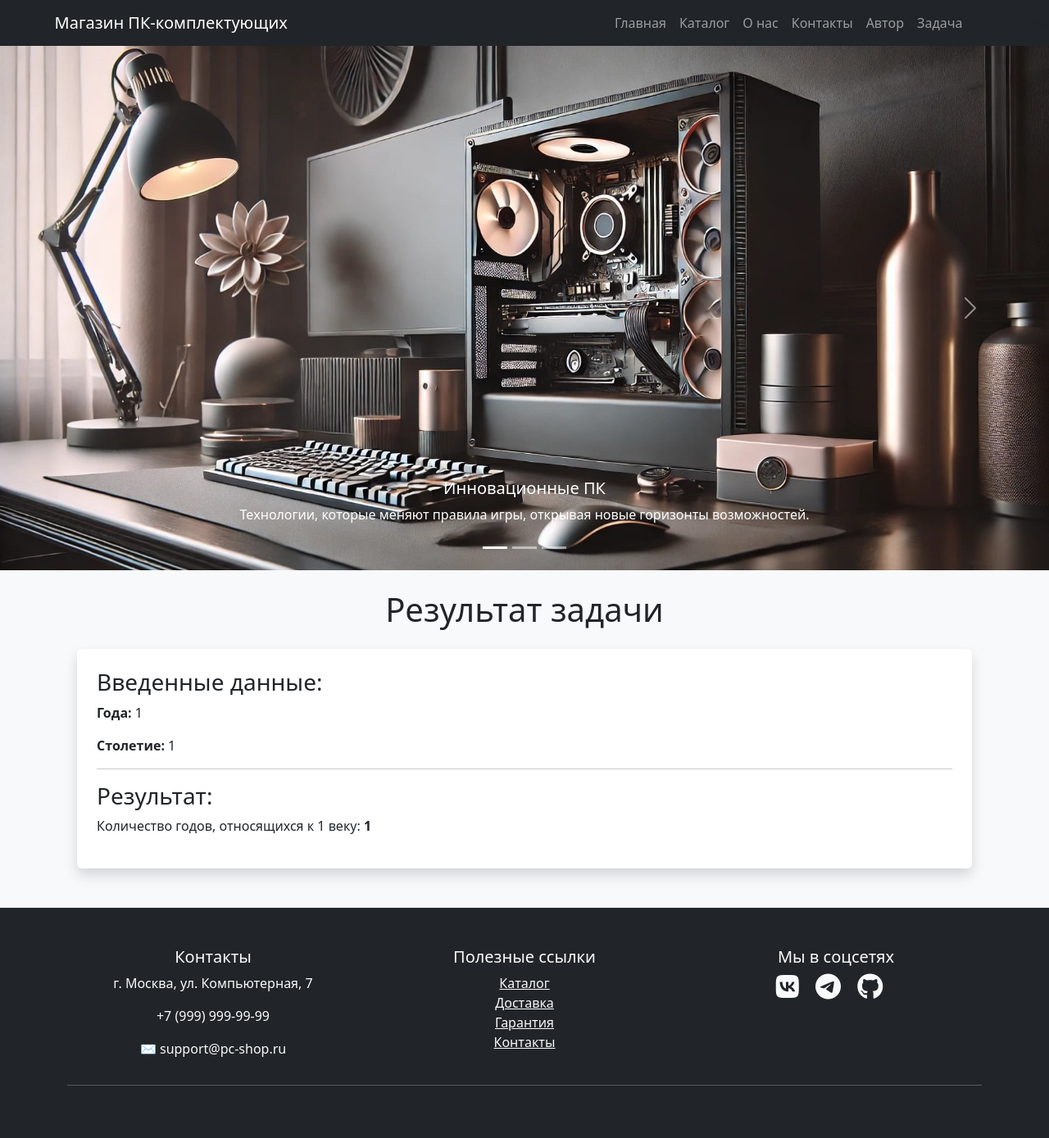
After one commit to EpifanovID/web_site, a Django app: page /task/1/1 in a window 1280 px wide. The commit adds this page. Shown: the whole page at 82% size. Run offline with Django 5.2, Linux system fonts and the light colour scheme.

Commit message:
Added a solution to the problem

```diff
--- a/myapp/templates/author.html
+++ b/myapp/templates/author.html
@@ -20,7 +20,9 @@
         <h2 class="text-center mb-4">Я и моя образовательная программа</h2>
         <div class="row d-flex align-items-center">
             <div class="col-md-6 text-center">
-                <img src="{% static author_info.photo %}" class="img-fluid rounded-circle mb-3" alt="{{ author_info.name }}">
+                <a href="https://t.me/Epifanov_Ilia">
+                    <img src="{% static author_info.photo %}" class="img-fluid rounded-circle mb-3" alt="{{ author_info.name }}">
+                </a>
                 <h5>{{ author_info.name }}</h5>
                 <p class="lead">Email: <a href="mailto:{{ author_info.email }}">{{ author_info.email }}</a></p>
                 <p class="lead">Телефон: {{ author_info.phone }}</p>
--- a/myapp/templates/base.html
+++ b/myapp/templates/base.html
@@ -29,9 +29,10 @@
                 <!-- <li class="nav-item"><a class="nav-link" href="#">Корзина</a></li> -->
                 <li class="nav-item"><a class="nav-link" href="/contacts/">Контакты</a></li>
                 <li class="nav-item"><a class="nav-link" href="/author/">Автор</a></li>
+                <li class="nav-item"><a class="nav-link" href="/task/">Задача</a></li>
             </ul>
         </div>
-        </div>
+    </div>task
 </nav>
 
 <!-- Карусель с изображениями -->
@@ -81,9 +82,11 @@
 </main>
 
 <!-- Кнопка "К началу страницы" -->
+{% block back_to_top %}
 <div class="text-center mt-4">
     <a href="#" class="btn" style="background-color: #222529; color: white;">К началу страницы</a>
 </div>
+{% endblock %}
 
 <!-- Закрывашка -->
 <footer class="bg-dark text-light py-5 mt-4">
--- a/myapp/templates/product.html
+++ b/myapp/templates/product.html
@@ -21,4 +21,7 @@
         <a href="{% url 'catalog' %}" class="btn" style="background-color: #222529; border-color: #222529; color: white;">Назад в каталог</a>
     </div>
 </div>
+
+{% block back_to_top %}{% endblock %}
+
 {% endblock %}
--- /dev/null
+++ b/myapp/templates/task_result.html
@@ -0,0 +1,25 @@
+{% extends 'base.html' %}
+
+{% block title %}Результат задачи | Магазин ПК-комплектующих{% endblock %}
+
+{% block content %}
+<div class="container">
+    <h1 class="text-center">Результат задачи</h1>
+    <div class="bg-white p-4 rounded shadow mt-4">
+        {% if error %}
+            <div class="alert alert-danger">
+                <strong>Ошибка:</strong> {{ error }}
+            </div>
+        {% else %}
+            <h3>Введенные данные:</h3>
+            <p><strong>Года:</strong> {{ years }}</p>
+            <p><strong>Столетие:</strong> {{ century }}</p>
+            <hr>
+            <h3>Результат:</h3>
+            <p>Количество годов, относящихся к {{ century }} веку: <strong>{{ result }}</strong></p>
+        {% endif %}
+    </div>
+</div>
+
+{% block back_to_top %}{% endblock %}
+{% endblock %}
--- a/myapp/urls.py
+++ b/myapp/urls.py
@@ -8,4 +8,6 @@ urlpatterns = [
     path('catalog/', views.catalog, name='catalog'),
     path('author/', views.author, name='author'),
     path('contacts/', views.contacts, name='contacts'),
+    path('task/<str:years>/<str:century>', views.task_result, name='task_result'),
+    path('task/', views.task, name='task'),
 ]
--- a/myapp/views.py
+++ b/myapp/views.py
@@ -1,4 +1,4 @@
-from django.shortcuts import render
+from django.shortcuts import render, redirect
 
 # Структура данных для каталога товаров
 products = [
@@ -113,7 +113,74 @@ def about(request):
 def contacts(request):
     return render(request, 'contacts.html')
 
+def task(request):
+    return render(request, 'task.html')
 
+# def task_result(request, years, century):
+#     """
+#     Обработчик для задачи.
+#     Принимает years и century как позиционные аргументы.
+#     """
+#     # Преобразуем строку с годами в список чисел
+#     year_list = list(map(int, years.split()))
+#     century = int(century)
+
+#     # Считаем количество годов, относящихся к указанному столетию
+#     count = 0
+#     for year in year_list:
+#         if (year - 1) // 100 + 1 == century:
+#             count += 1
+
+#     # Передаем данные в шаблон
+#     context = {
+#         'years': years,
+#         'century': century,
+#         'result': count,
+#     }
+#     return render(request, 'task_result.html', context)
+
+def task_result(request, years, century):
+    """
+    Обработчик для задачи.
+    Принимает years и century как позиционные аргументы.
+    """
+    print("\n\n\n\n")
+    print(years)  # Проверка входных данных
+    print(century)
+    print("\n\n\n\n")
+
+    try:
+        # Разделяем строку с годами по пробелам
+        year_list = years.split()
+
+        # Проверка, что список годов не пустой
+        if not year_list:
+            raise ValueError("Список годов пуст.")
+
+        # Преобразуем строки в целые числа
+        year_list = [int(year) for year in year_list]
+
+        # Проверка, что столетие является корректным целым числом
+        century = int(century)
+
+        # Считаем количество годов, относящихся к указанному столетию
+        count = 0
+        for year in year_list:
+            if (year - 1) // 100 + 1 == century:
+                count += 1
+
+        # Передаем данные в шаблон
+        context = {
+            'years': years,
+            'century': century,
+            'result': count,
+        }
+        return render(request, 'task_result.html', context)
+
+    except ValueError as e:
+        # Обработка ошибок, если данные некорректны
+        error_message = str(e)
+        return render(request, 'task_result.html', {'error': error_message})
 
 def author(request):
     # Данные о мне
```
Also changed, not shown: myapp/templates/contacts.html (+10 -3 lines), myapp/templates/task.html (added, +26 -0 lines). Lines whose indentation alone changed are shown as unchanged.
